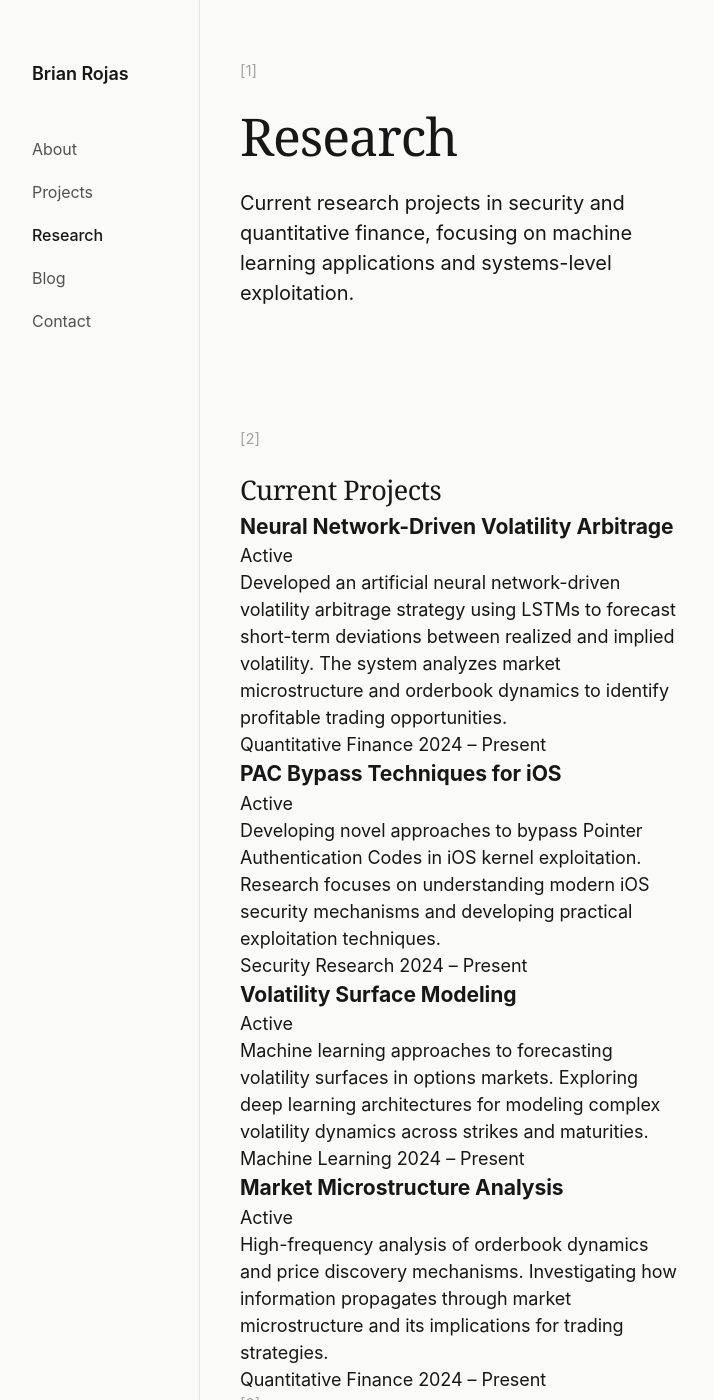
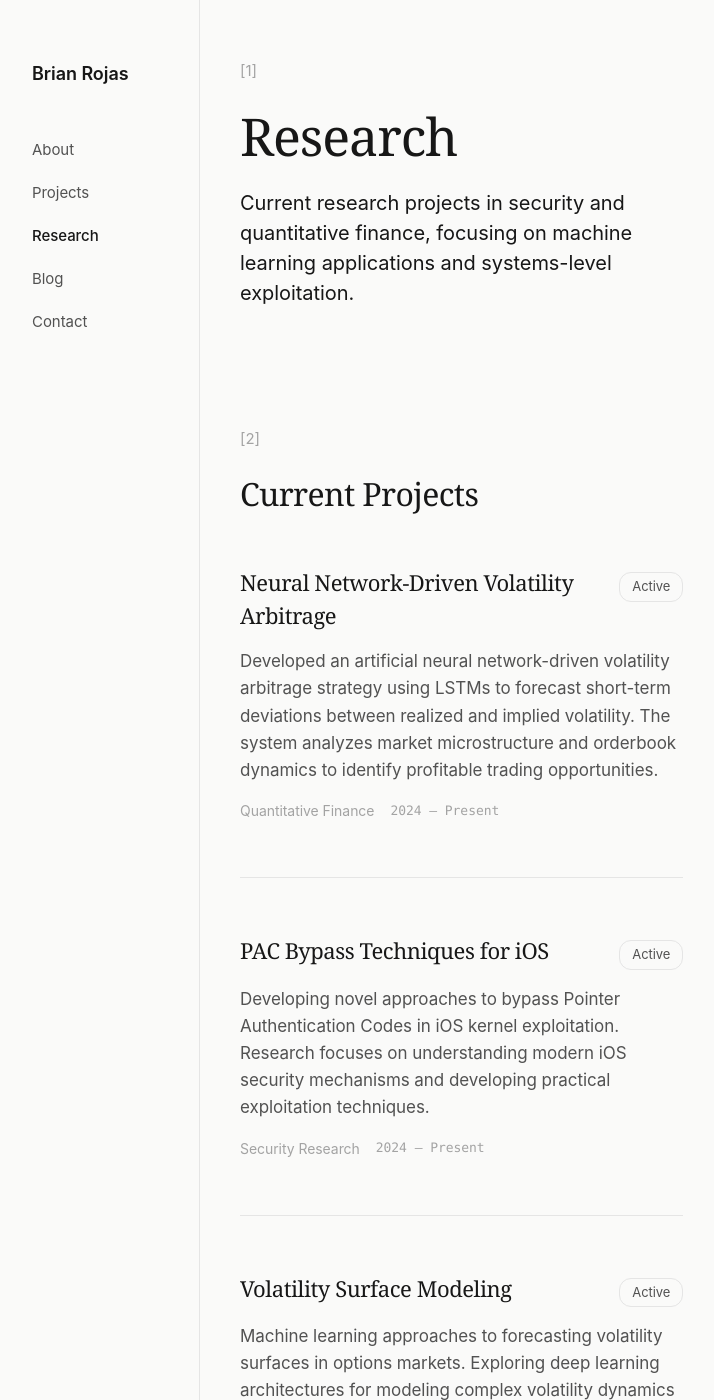
Before and after one commit to brianrojrc/brianrojrc.github.io, a Jekyll site: the page built from research.md, in a window 1280 px wide and 1400 px high. Shown: the whole window, without its empty margins (0-714 px from the left). Built offline with Jekyll 4.4.1, drawn with Linux system fonts in a browser that asks for light colours.

Commit message:
Update style.scss

```diff
--- a/assets/css/style.scss
+++ b/assets/css/style.scss
@@ -42,7 +42,7 @@ body {
     min-height: 100vh;
 }
 
-h1, h2 {
+h1, h2, h3 {
     font-family: "Charter", "Iowan Old Style", "Georgia", serif;
     font-weight: 350;
     letter-spacing: -0.02em;
@@ -60,6 +60,7 @@ h1, h2 {
     display: flex;
     flex-direction: column;
     gap: 48px;
+    z-index: 100;
 }
 
 .nav-header {
@@ -82,7 +83,7 @@ h1, h2 {
     gap: 16px;
 
     a {
-        font-size: 16px;
+        font-size: 15px;
         color: var(--text-secondary);
         text-decoration: none;
         transition: color 0.2s ease;
@@ -350,6 +351,233 @@ h1 {
     margin: 0;
 }
 
+/* Contact Page */
+.contact-section-simple {
+    margin-bottom: 160px;
+
+    h2 {
+        font-size: 32px;
+        color: var(--text);
+        margin-bottom: 40px;
+    }
+}
+
+.contact-list-simple {
+    list-style: none;
+}
+
+.contact-item-simple {
+    display: flex;
+    gap: 20px;
+    padding: 24px 0;
+    border-bottom: 1px solid var(--border);
+    align-items: flex-start;
+
+    &:last-child {
+        border-bottom: none;
+    }
+}
+
+.contact-info {
+    display: flex;
+    flex-direction: column;
+    gap: 8px;
+    flex: 1;
+}
+
+.contact-label {
+    font-size: 14px;
+    color: var(--text-tertiary);
+    text-transform: uppercase;
+    letter-spacing: 0.05em;
+}
+
+.contact-info a,
+.contact-detail {
+    font-size: 18px;
+    color: var(--text);
+    text-decoration: none;
+
+    &:hover {
+        color: var(--text-secondary);
+    }
+}
+
+.contact-detail {
+    color: var(--text-secondary);
+}
+
+/* Projects Page */
+.projects-list {
+    margin-bottom: 160px;
+
+    h2 {
+        font-size: 32px;
+        color: var(--text);
+        margin-bottom: 48px;
+    }
+}
+
+.project-item-detailed {
+    margin-bottom: 64px;
+    padding-bottom: 64px;
+    border-bottom: 1px solid var(--border);
+
+    &:last-child {
+        border-bottom: none;
+    }
+}
+
+.project-header {
+    display: flex;
+    gap: 24px;
+    align-items: flex-start;
+}
+
+.project-number {
+    font-size: 14px;
+    color: var(--text-tertiary);
+    min-width: 24px;
+    font-weight: 500;
+}
+
+.project-content {
+    flex: 1;
+}
+
+.project-title-large {
+    font-size: 28px;
+    font-weight: 400;
+    color: var(--text);
+    margin-bottom: 16px;
+    font-family: "Charter", "Iowan Old Style", "Georgia", serif;
+    letter-spacing: -0.02em;
+}
+
+.project-description {
+    font-size: 17px;
+    line-height: 1.6;
+    color: var(--text-secondary);
+    margin-bottom: 16px;
+}
+
+.project-tags {
+    display: flex;
+    flex-wrap: wrap;
+    gap: 8px;
+}
+
+.tag {
+    font-size: 13px;
+    color: var(--text-secondary);
+    padding: 4px 12px;
+    border: 1px solid var(--border);
+    border-radius: 12px;
+    background: transparent;
+}
+
+/* Research Page */
+.research-section {
+    margin-bottom: 160px;
+
+    h2 {
+        font-size: 32px;
+        color: var(--text);
+        margin-bottom: 48px;
+    }
+}
+
+.research-item {
+    margin-bottom: 56px;
+    padding-bottom: 56px;
+    border-bottom: 1px solid var(--border);
+
+    &:last-child {
+        border-bottom: none;
+    }
+}
+
+.research-header {
+    display: flex;
+    justify-content: space-between;
+    align-items: baseline;
+    margin-bottom: 16px;
+    gap: 20px;
+}
+
+.research-title {
+    font-size: 22px;
+    font-weight: 400;
+    color: var(--text);
+    font-family: "Charter", "Iowan Old Style", "Georgia", serif;
+    letter-spacing: -0.02em;
+}
+
+.research-status {
+    font-size: 13px;
+    color: var(--text-secondary);
+    padding: 4px 12px;
+    border: 1px solid var(--border);
+    border-radius: 12px;
+    white-space: nowrap;
+}
+
+.research-description {
+    font-size: 17px;
+    line-height: 1.6;
+    color: var(--text-secondary);
+    margin-bottom: 16px;
+}
+
+.research-meta {
+    display: flex;
+    gap: 16px;
+    align-items: center;
+}
+
+.research-field {
+    font-size: 14px;
+    color: var(--text-tertiary);
+}
+
+.research-date {
+    font-size: 13px;
+    color: var(--text-tertiary);
+    font-family: "SF Mono", "Monaco", "Courier New", monospace;
+}
+
+/* Research Interests Section */
+.interests-section {
+    margin-bottom: 160px;
+
+    h2 {
+        font-size: 32px;
+        color: var(--text);
+        margin-bottom: 32px;
+    }
+}
+
+.interests-list {
+    list-style: none;
+
+    li {
+        font-size: 17px;
+        color: var(--text-secondary);
+        padding: 12px 0;
+        border-bottom: 1px solid var(--border);
+
+        &:last-child {
+            border-bottom: none;
+        }
+
+        &:before {
+            content: "→";
+            margin-right: 12px;
+            color: var(--text-tertiary);
+        }
+    }
+}
+
 /* Footer */
 footer {
     padding-top: 60px;
@@ -433,6 +661,60 @@ footer {
         gap: 4px;
         margin-bottom: 20px;
     }
+
+    .contact-item-simple {
+        flex-direction: column;
+        gap: 8px;
+        padding: 20px 0;
+    }
+
+    .contact-section-simple {
+        margin-bottom: 100px;
+    }
+
+    .projects-list {
+        margin-bottom: 100px;
+    }
+
+    .project-item-detailed {
+        margin-bottom: 48px;
+        padding-bottom: 48px;
+    }
+
+    .project-header {
+        flex-direction: column;
+        gap: 12px;
+    }
+
+    .project-title-large {
+        font-size: 24px;
+    }
+
+    .research-section,
+    .interests-section {
+        margin-bottom: 100px;
+    }
+
+    .research-item {
+        margin-bottom: 40px;
+        padding-bottom: 40px;
+    }
+
+    .research-header {
+        flex-direction: column;
+        gap: 12px;
+        align-items: flex-start;
+    }
+
+    .research-title {
+        font-size: 20px;
+    }
+
+    .research-meta {
+        flex-direction: column;
+        gap: 8px;
+        align-items: flex-start;
+    }
 }
 
 @media (max-width: 768px) {
```
